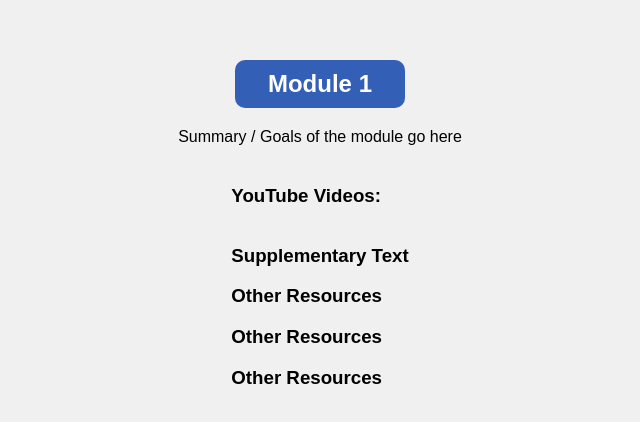
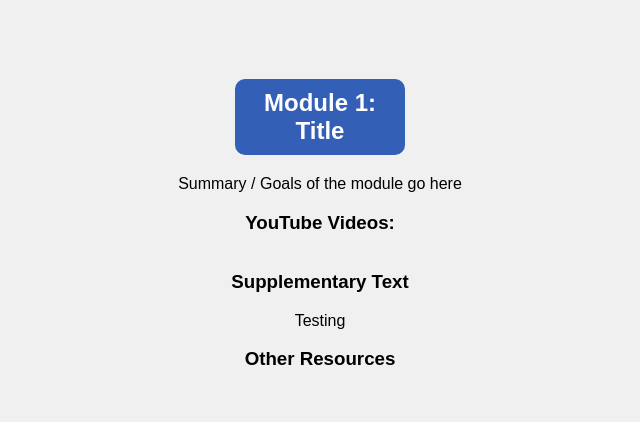
Before and after one commit to margro2000/CurzoTeam, a React (Create React App) app in the folder my-react-app/: page /module/1 in a window 1280 px wide. Shown: the part 166-588 px from the top of the page, without its empty margins (320-960 px from the left). Built offline with nearby package versions, Linux system fonts and the light colour scheme.

Commit message:
feat: added module pages

```diff
--- a/my-react-app/src/Module.css
+++ b/my-react-app/src/Module.css
@@ -3,31 +3,44 @@
     display: flex;
     flex-direction: column;
     align-items: center;
+    justify-content: center; /* Center items horizontally */
+    max-height: 100vh;
+    overflow-y: auto;
   }
 
-.h2-two {
+  h3, p{
+    text-align: center;
+  }
+
+  .h2-two {
     background-color: #335fb7;
     color: white;
     padding: 10px;
     margin: 0;
     width: 150px;
     text-align: center; /* Center the text horizontally */
-    border-radius:10px;
+    border-radius: 10px;
   }
 
   .module-links {
     margin-top: 20px;
-  }
-  .summary{
-    margin-top: 20px;
+    width: 100vw; /* Full width of the viewport */
+    margin: auto; /* Center the container horizontally */
   }
 
-  .module-links {
+  .summary {
     margin-top: 20px;
   }
 
   .video-container {
-    max-height: 500px; /* Set a maximum height for the video container */
+    display: flex;
+
+    max-height: 300px; /* Set a maximum height for the video container */
     overflow-y: auto; /* Enable vertical scrolling if videos exceed the container height */
+    width: 100vw; /* Full width of the viewport */
+    flex-direction: column;
+    align-items: center;
+    justify-content: center;
   }
+
   /* Add any additional styling as needed */
--- a/my-react-app/src/Module.js
+++ b/my-react-app/src/Module.js
@@ -20,7 +20,7 @@ const ModulePage = ({ match }) => {
 
   return (
     <div className="module-container-two">
-      <h2 className="h2-two">Module {moduleId}</h2>
+      <h2 className="h2-two">Module {moduleId}: Title</h2>
       <div className="summary">
         Summary / Goals of the module go here
       </div>
@@ -34,12 +34,7 @@ const ModulePage = ({ match }) => {
         <h3>
           Supplementary Text
         </h3>
-        <h3>
-          Other Resources
-        </h3>
-        <h3>
-          Other Resources
-        </h3>
+        <p>Testing</p>
         <h3>
           Other Resources
         </h3>
```
